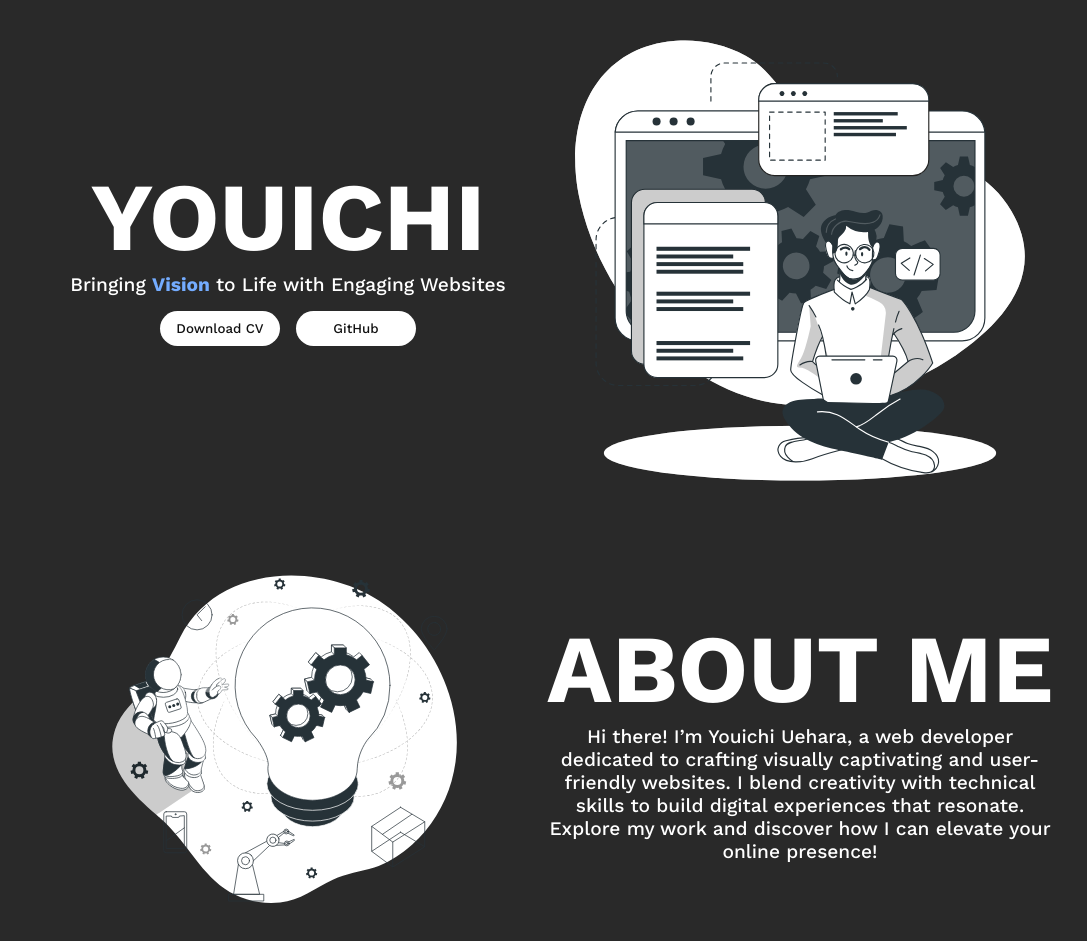
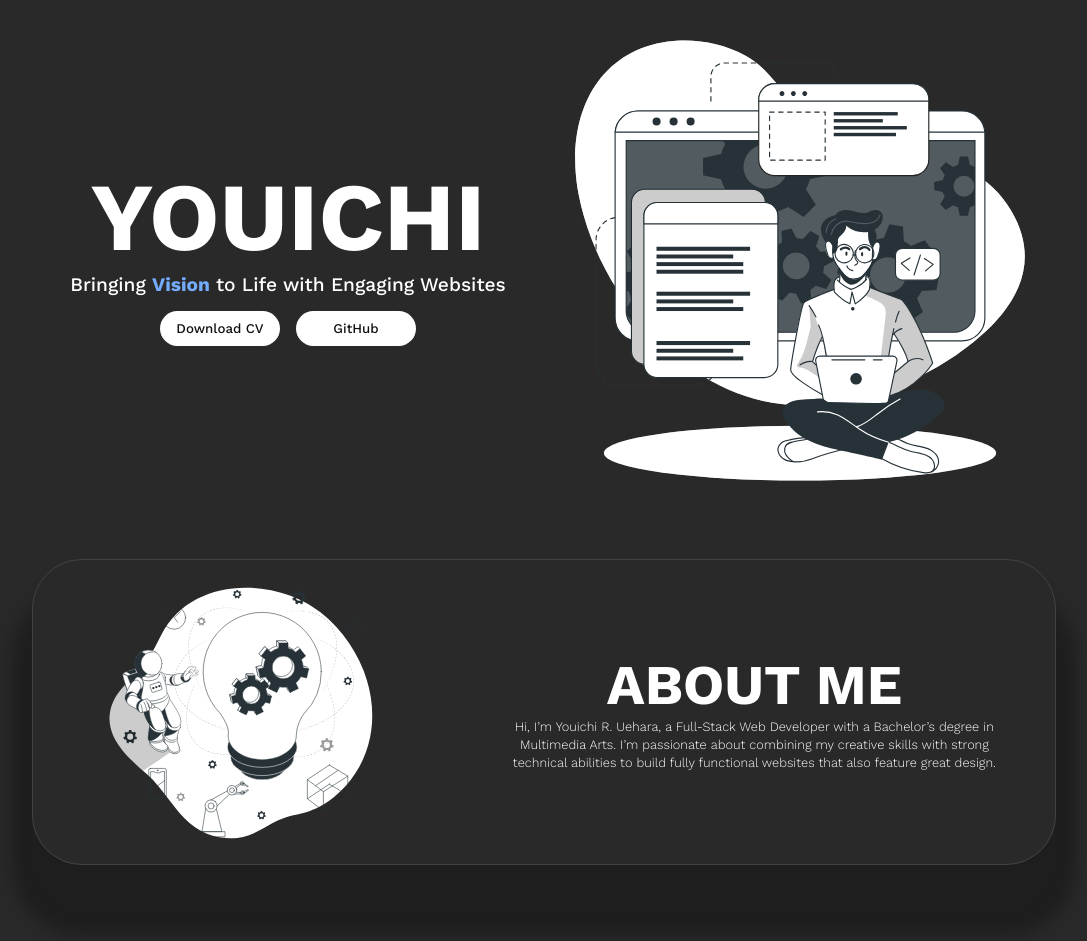
Before and after one commit to youichiuehara14/test-ptf, a plain HTML site: page index.html in a window 1280 px wide. Shown: the part 83-1024 px from the top of the page, without its empty margins (96-1183 px from the left). Drawn offline with nearby package versions, Linux system fonts and the light colour scheme.

Commit message:
Update index.html

```diff
--- a/index.html
+++ b/index.html
@@ -71,15 +71,12 @@
   <!-- Main part body -->
   <main>
     <section class="container">
-
       <div class="grid-container">
-        <!-- <div class="grid-card-1"> -->
-
         <div class="description">
           <h2>youichi</h2>
           <p>Bringing <span>Vision</span> to Life with Engaging Websites</p>
           <div class="button-group">
-            <a href="#" download="images/background.png">
+            <a href="images/background.png" download>
               <button class="cv-btn">Download CV</button>
               <a href="#">
                 <button class="github-btn">GitHub</button>
@@ -89,29 +86,29 @@
         <div class="illustration">
           <img src="images/Developer activity-bro.svg" alt="" />
         </div>
-        <!-- </div> -->
       </div>
     </section>
 
 
-    <section class="container container-2">
-      <div class="grid-container">
-
-        <div class="illustration illustartion-2">
-          <img src="images/Innovation-bro.svg" alt="" width="70%" />
+    <section class="container-2">
+      <div class="grid-container-2">
+        <div class="illustration-2">
+          <img src="images/Innovation-bro.svg" alt="" />
         </div>
-        <div class="description">
+        <div class="description-2">
           <h2>about me</h2>
-          <p>Hi there! I’m Youichi Uehara, a web developer dedicated to crafting visually captivating and
-            user-friendly
-            websites. I blend creativity with technical skills to build digital experiences that resonate. Explore my
-            work and discover how I can elevate your online presence!</p>
-
+          <p>Hi, I’m Youichi R. Uehara, a Full-Stack Web Developer with a Bachelor’s degree in Multimedia Arts. I’m
+            passionate about combining my creative skills with strong technical abilities to build fully functional
+            websites that also feature great design.</p>
         </div>
 
       </div>
     </section>
 
+    <!-- Skill section -->
+    <section class="container-3 skills">
+
+    </section>
   </main>
 
 
```
